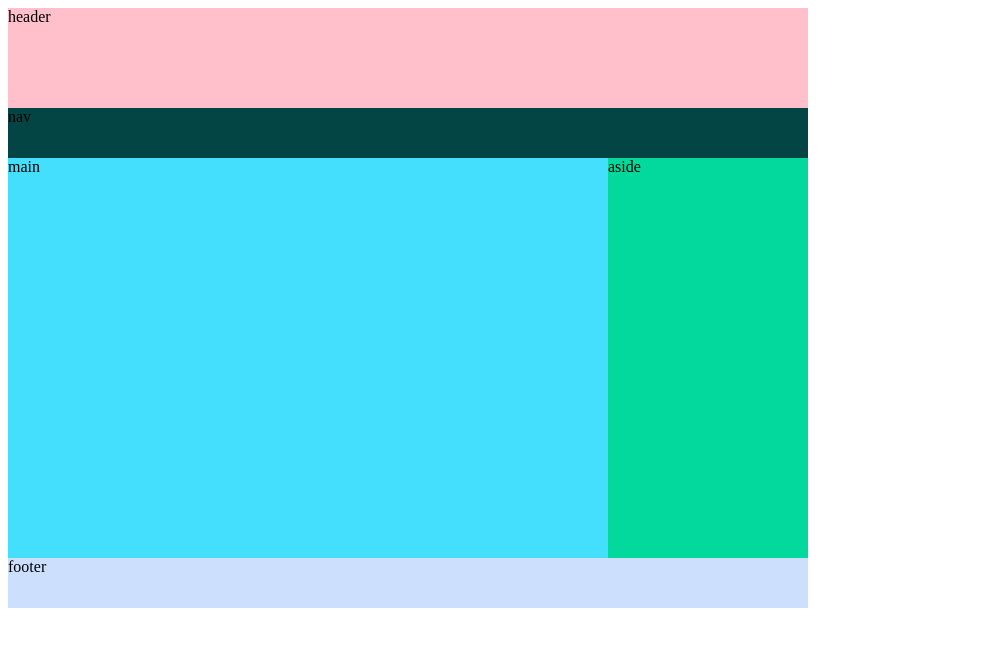
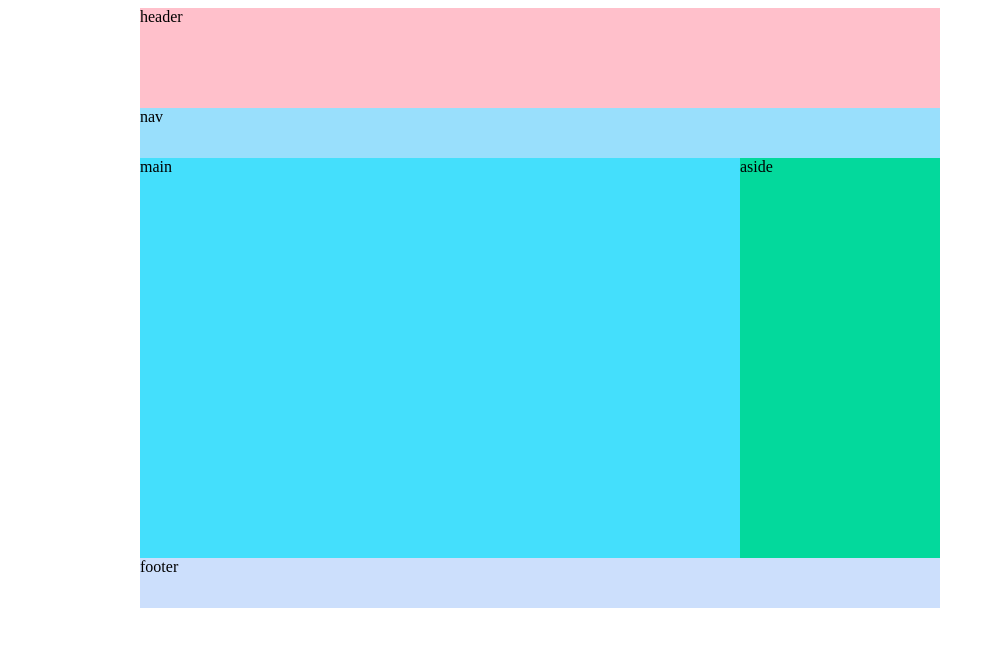
Before and after one commit to daande01/webbbte20grupp2, a plain HTML site: page övning2/index.html in a window 1280 px wide. Shown: the whole page, without its empty margins (0-995 px from the left). Drawn offline with Linux system fonts and the light colour scheme.

Commit message:
change of files

```diff
--- a/övning2/css/style.css
+++ b/övning2/css/style.css
@@ -1,5 +1,12 @@
+#wrapper{
+width: 1000px;
+margin-left: auto;
+margin-right: auto;
+
+}
+
+
 header{
-
   height: 100px;
   width: 800px;
   background-color:pink;
@@ -8,7 +15,7 @@ nav{
 
   height:50px;
   width: 800px;
-  background-color:#034444;
+  background-color:#99dffc;
 
 }
 main{
@@ -22,8 +29,6 @@ aside{
   height:400px;
   width: 200px;
   background-color:#03d99c;
-
-
 }
 footer{
   height:50px;
--- a/övning2/index.html
+++ b/övning2/index.html
@@ -3,11 +3,12 @@
   <head>
     <meta charset="utf-8">
     <link rel="stylesheet" href="css/style.css">
-    <title></title>
+    <title>daniels sida</title>
 
   </head>
   <body>
 
+    <div id="wrapper">
       <header> header </header>
       <nav>nav</nav>
       <div id="container">
@@ -15,6 +16,7 @@
         <aside> aside</aside>
       </div>
       <footer>footer</footer>
+    </div>
 
   </body>
 </html>
```
Lines whose indentation alone changed are shown as unchanged.
